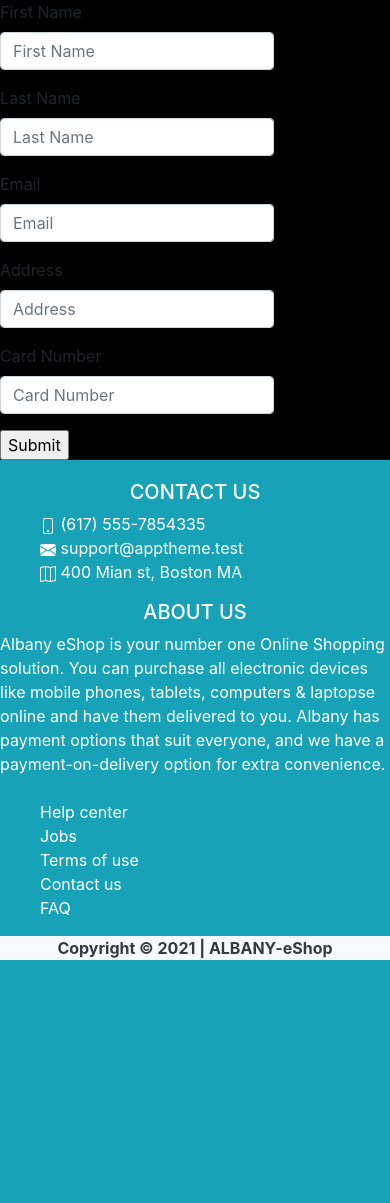
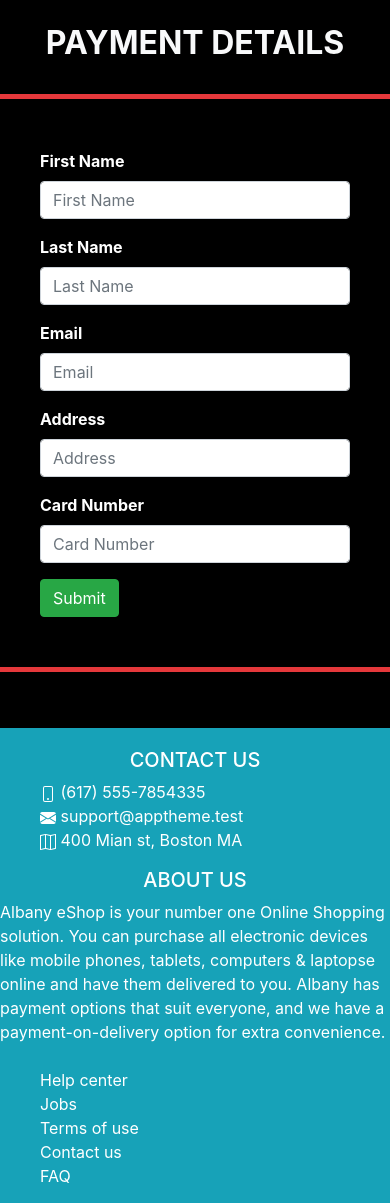
Before and after one commit to Derrick-Nyongesa/Online-Shop, a Django app: page /payment in a window 390 px wide. Shown: the part 124-1327 px from the top of the page. Before the commit the page ends 1084 px from the top, so only its background shows below. Run offline with Django 3.2, Linux system fonts and the light colour scheme; the visitor is signed in with stand-in values (Sample User, id 1); some libraries are stand-ins or nearby versions.

Commit message:
Styled templates

```diff
--- a/shop/templates/cart.html
+++ b/shop/templates/cart.html
@@ -6,7 +6,7 @@
 {% block content %}
 
 <div class="container">
-        <br><table class="table table-dark">
+        <br><table class="table table-light">
   <thead>
     <tr>
 
@@ -35,7 +35,9 @@
 <br><br><br>
 <div style="text-align: center;">
   <button class="btn btn-outline-danger btn-lg">Total {{total}}</button>
+
   <a href="{% url 'payment' %}"><button class="btn btn-primary" ><span>Proceed to Checkout </span></button></a><br><br>
+
 </div>
 
 </div>
--- a/shop/templates/payment.html
+++ b/shop/templates/payment.html
@@ -4,20 +4,21 @@
 {% load cloudinary %}
 
 {% block content %}
-    <div class="container">
+    <br><div class="container">
+    <h2 class="text-center text-light">PAYMENT DETAILS</div><br>
         <div class="row">
-            <div class="col-sm-12 col-md-12 col-lg-4"></div
-                <div class="col-sm-12 col-md-12 col-lg-4">
+            <div class="col-sm-12 col-md-12 col-lg-3"></div>
+                <div class="col-sm-12 col-md-12 col-lg-6 pay-form">
                     <form  action="{%url 'payment'%}" method="post">
                     {%csrf_token%}
 
-                    {% bootstrap_form form layout='inline' %}
-                    <input type="submit" value="Submit">
+                    {% bootstrap_form form  %}
+                    <input class="btn btn-success" type="submit" value="Submit">
                     </form>
-                </div
-             <div class="col-sm-12 col-md-12 col-lg-4"></div
-            </div
-         </div
+                </div>
+             <div class="col-sm-12 col-md-12 col-lg-3"></div>
+            </div>
+         </div><br><br>
 
 
     <h2> </h2>
--- a/shop/templates/success.html
+++ b/shop/templates/success.html
@@ -5,8 +5,8 @@
 
 {% block content %}
     <br><br><div class="container">
-    <h2>Payment Successful !</h2>
-    <h2>You will recieve a confirmation email address</h2><br><br><br><br><br><br><br>
+    <h2 class="highlight text-center">Payment Successful !</h2>
+    <h2 class="highlight text-center">You will recieve a confirmation email address</h2><br><br><br><br><br><br><br>
     </div>
 
 {% endblock %}
--- a/static/css/styles.css
+++ b/static/css/styles.css
@@ -59,3 +59,12 @@ li{
 .productcard:hover{
     opacity: 0.3;
 }
+
+
+.pay-form{
+    background-color: black;
+    color: white;
+    font-weight: bold;
+    border: #e5383b solid 5px;
+    padding: 50px;
+}
```
Also changed, not shown: shop/forms.py (line endings or trailing spaces).
